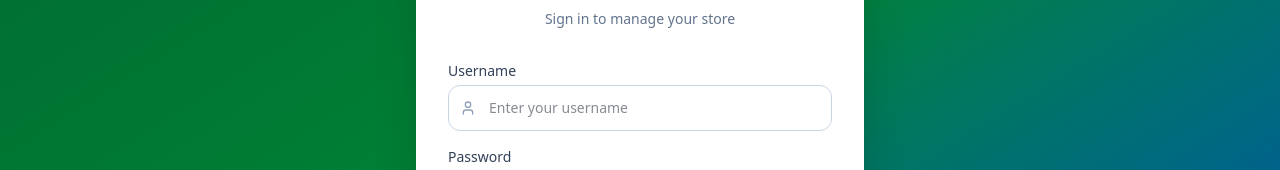
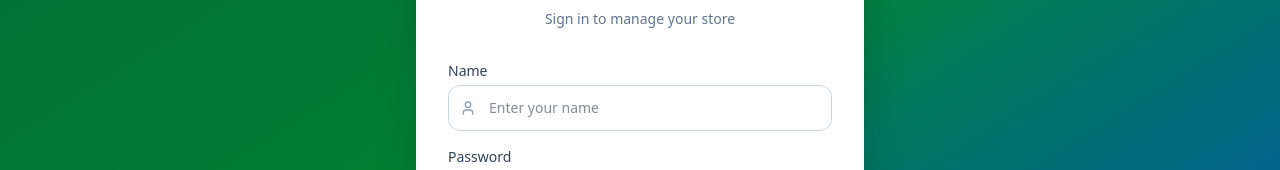
Before and after one commit to nkdtech-dev/store-manager, a Next.js app: page /login in a window 1280 px wide. Shown: the part 295-465 px from the top of the page. Built offline with nearby package versions, Linux system fonts and the light colour scheme.

Commit message:
Update login field label from Username to Name

```diff
--- a/src/app/login/page.tsx
+++ b/src/app/login/page.tsx
@@ -45,7 +45,7 @@ export default function LoginPage() {
 
         <form onSubmit={handleLogin} className="space-y-4">
           <div>
-            <label className="block text-sm font-medium text-slate-700 mb-1">Username</label>
+            <label className="block text-sm font-medium text-slate-700 mb-1">Name</label>
             <div className="relative">
               <User className="absolute left-3 top-1/2 -translate-y-1/2 text-slate-400 w-4 h-4" />
               <input
@@ -53,7 +53,7 @@ export default function LoginPage() {
                 value={username}
                 onChange={e => setUsername(e.target.value)}
                 required
-                placeholder="Enter your username"
+                placeholder="Enter your name"
                 autoComplete="username"
                 className="w-full border border-slate-300 rounded-xl pl-10 pr-4 py-3 text-sm focus:outline-none focus:ring-2 focus:ring-green-500 focus:border-transparent"
               />
```
